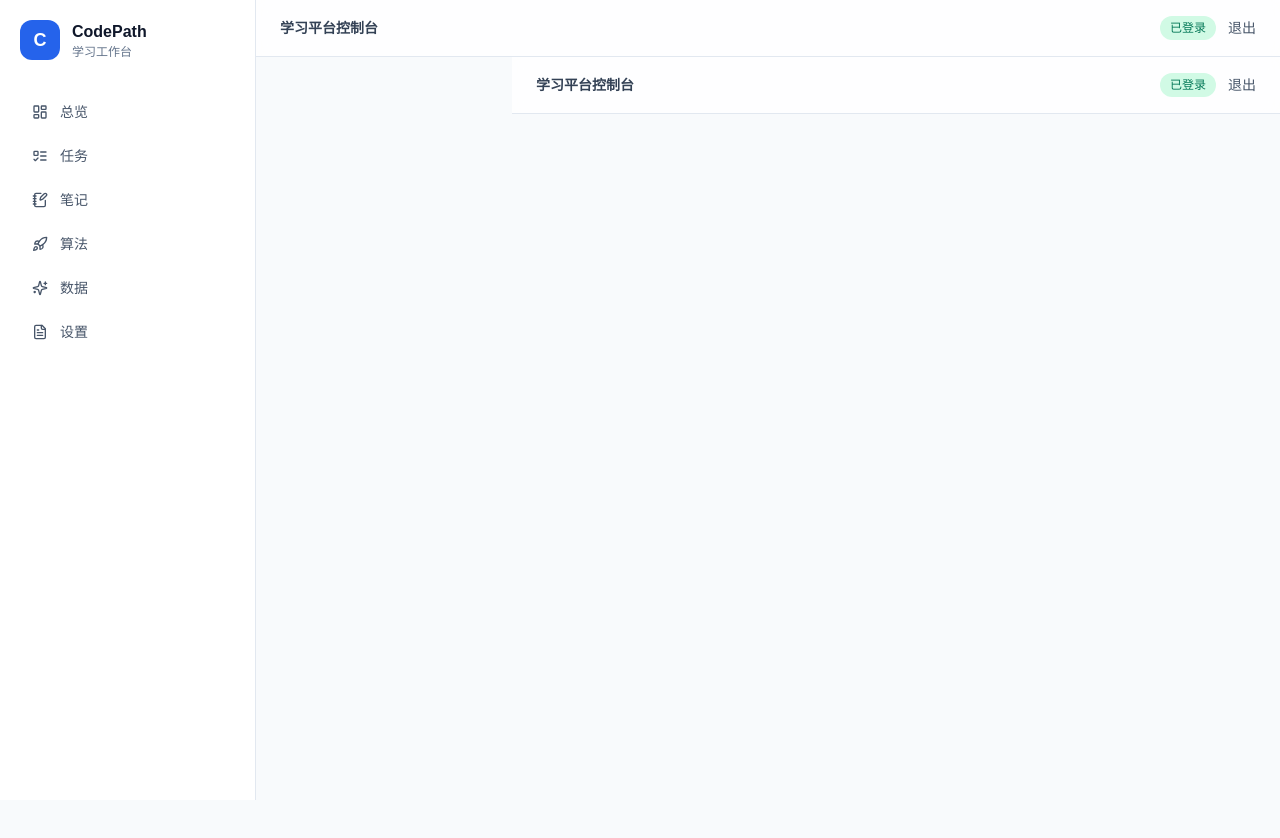
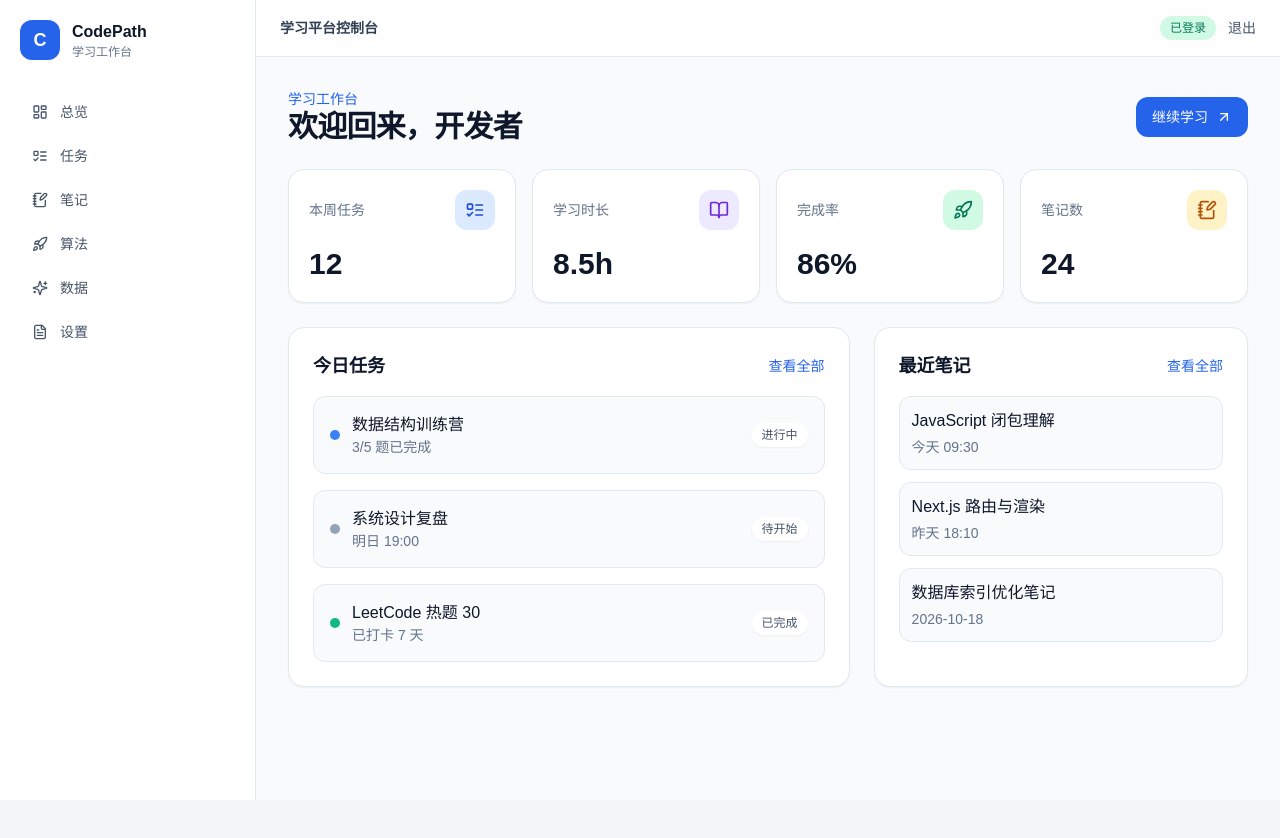
Before and after one commit to 11145145325/codepath, a Next.js app: page /app in a window 1280 px wide. Shown: the top 838 px of the page. After the commit the page ends 800 px from the top, so only its background shows below. Built offline with nearby package versions, Linux system fonts and the light colour scheme.

Commit message:
Fix the nested route page component so it is a valid App Router page without a children prop, while keeping the dashboard shell in the layout

```diff
--- a/app/app/page.tsx
+++ b/app/app/page.tsx
@@ -1,52 +1,109 @@
 import Link from 'next/link';
-import { BookOpen, FileText, LayoutDashboard, ListTodo, NotebookPen, Rocket, Sparkles } from 'lucide-react';
+import {
+  ArrowUpRight,
+  BookOpen,
+  FileText,
+  LayoutDashboard,
+  ListTodo,
+  NotebookPen,
+  Rocket,
+  Sparkles,
+} from 'lucide-react';
 
-const navItems = [
-  { href: '/app', label: '总览', icon: LayoutDashboard },
-  { href: '/app/tasks', label: '任务', icon: ListTodo },
-  { href: '/app/notes', label: '笔记', icon: NotebookPen },
-  { href: '/app/algorithms', label: '算法', icon: Rocket },
-  { href: '/app/analytics', label: '数据', icon: Sparkles },
-  { href: '/app/settings', label: '设置', icon: FileText },
+const stats = [
+  { label: '本周任务', value: '12', icon: ListTodo, tone: 'bg-blue-100 text-blue-700' },
+  { label: '学习时长', value: '8.5h', icon: BookOpen, tone: 'bg-violet-100 text-violet-700' },
+  { label: '完成率', value: '86%', icon: Rocket, tone: 'bg-emerald-100 text-emerald-700' },
+  { label: '笔记数', value: '24', icon: NotebookPen, tone: 'bg-amber-100 text-amber-700' },
 ];
 
-export default function AppLayout({ children }: { children: React.ReactNode }) {
+const tasks = [
+  { title: '数据结构训练营', status: '进行中', meta: '3/5 题已完成', accent: 'bg-blue-500' },
+  { title: '系统设计复盘', status: '待开始', meta: '明日 19:00', accent: 'bg-slate-400' },
+  { title: 'LeetCode 热题 30', status: '已完成', meta: '已打卡 7 天', accent: 'bg-emerald-500' },
+];
+
+const notes = [
+  { title: 'JavaScript 闭包理解', time: '今天 09:30' },
+  { title: 'Next.js 路由与渲染', time: '昨天 18:10' },
+  { title: '数据库索引优化笔记', time: '2026-10-18' },
+];
+
+export default function AppPage() {
   return (
-    <div className="min-h-screen bg-slate-50">
-      <aside className="fixed inset-y-0 left-0 hidden w-64 border-r border-slate-200 bg-white p-5 md:block">
-        <Link href="/" className="flex items-center gap-3">
-          <div className="flex h-10 w-10 items-center justify-center rounded-xl bg-blue-600 text-lg font-bold text-white">C</div>
-          <div>
-            <div className="text-base font-bold text-slate-900">CodePath</div>
-            <div className="text-xs text-slate-500">学习工作台</div>
+    <div className="space-y-6 p-6 md:p-8">
+      <div className="flex flex-col gap-2 md:flex-row md:items-center md:justify-between">
+        <div>
+          <p className="text-sm font-medium text-blue-600">学习工作台</p>
+          <h1 className="text-3xl font-bold tracking-tight text-slate-900">欢迎回来，开发者</h1>
+        </div>
+        <Link
+          href="/app/tasks"
+          className="inline-flex items-center gap-2 rounded-xl bg-blue-600 px-4 py-2.5 text-sm font-medium text-white transition hover:bg-blue-700"
+        >
+          继续学习
+          <ArrowUpRight className="h-4 w-4" />
+        </Link>
+      </div>
+
+      <div className="grid gap-4 md:grid-cols-2 xl:grid-cols-4">
+        {stats.map(({ label, value, icon: Icon, tone }) => (
+          <div key={label} className="rounded-2xl border border-slate-200 bg-white p-5 shadow-sm">
+            <div className="flex items-center justify-between">
+              <span className="text-sm text-slate-500">{label}</span>
+              <div className={`flex h-10 w-10 items-center justify-center rounded-xl ${tone}`}>
+                <Icon className="h-5 w-5" />
+              </div>
+            </div>
+            <div className="mt-4 text-3xl font-bold text-slate-900">{value}</div>
           </div>
-        </Link>
+        ))}
+      </div>
 
-        <nav className="mt-8 space-y-1">
-          {navItems.map(({ href, label, icon: Icon }) => (
-            <Link
-              key={href}
-              href={href}
-              className="flex items-center gap-3 rounded-xl px-3 py-2.5 text-sm font-medium text-slate-600 transition hover:bg-slate-100 hover:text-slate-900"
-            >
-              <Icon className="h-4 w-4" />
-              {label}
+      <div className="grid gap-6 xl:grid-cols-[1.5fr_1fr]">
+        <section className="rounded-2xl border border-slate-200 bg-white p-6 shadow-sm">
+          <div className="mb-4 flex items-center justify-between">
+            <h2 className="text-lg font-semibold text-slate-900">今日任务</h2>
+            <Link href="/app/tasks" className="text-sm font-medium text-blue-600">
+              查看全部
             </Link>
-          ))}
-        </nav>
-      </aside>
+          </div>
 
-      <div className="md:ml-64">
-        <header className="sticky top-0 z-20 border-b border-slate-200 bg-white/80 backdrop-blur">
-          <div className="mx-auto flex max-w-[1200px] items-center justify-between px-6 py-4">
-            <div className="text-sm font-semibold text-slate-700">学习平台控制台</div>
-            <div className="flex items-center gap-3">
-              <span className="rounded-full bg-emerald-100 px-2.5 py-1 text-xs font-medium text-emerald-700">已登录</span>
-              <Link href="/" className="text-sm font-medium text-slate-600 hover:text-slate-900">退出</Link>
-            </div>
+          <div className="space-y-4">
+            {tasks.map(({ title, status, meta, accent }) => (
+              <div key={title} className="flex items-center justify-between rounded-xl border border-slate-200 bg-slate-50 p-4">
+                <div className="flex items-center gap-3">
+                  <span className={`h-2.5 w-2.5 rounded-full ${accent}`} />
+                  <div>
+                    <div className="font-medium text-slate-900">{title}</div>
+                    <div className="text-sm text-slate-500">{meta}</div>
+                  </div>
+                </div>
+                <span className="rounded-full bg-white px-2.5 py-1 text-xs font-medium text-slate-600 shadow-sm">
+                  {status}
+                </span>
+              </div>
+            ))}
           </div>
-        </header>
-        <main>{children}</main>
+        </section>
+
+        <section className="rounded-2xl border border-slate-200 bg-white p-6 shadow-sm">
+          <div className="mb-4 flex items-center justify-between">
+            <h2 className="text-lg font-semibold text-slate-900">最近笔记</h2>
+            <Link href="/app/notes" className="text-sm font-medium text-blue-600">
+              查看全部
+            </Link>
+          </div>
+
+          <div className="space-y-3">
+            {notes.map(({ title, time }) => (
+              <div key={title} className="rounded-xl border border-slate-200 bg-slate-50 p-3">
+                <div className="font-medium text-slate-900">{title}</div>
+                <div className="mt-1 text-sm text-slate-500">{time}</div>
+              </div>
+            ))}
+          </div>
+        </section>
       </div>
     </div>
   );
```
